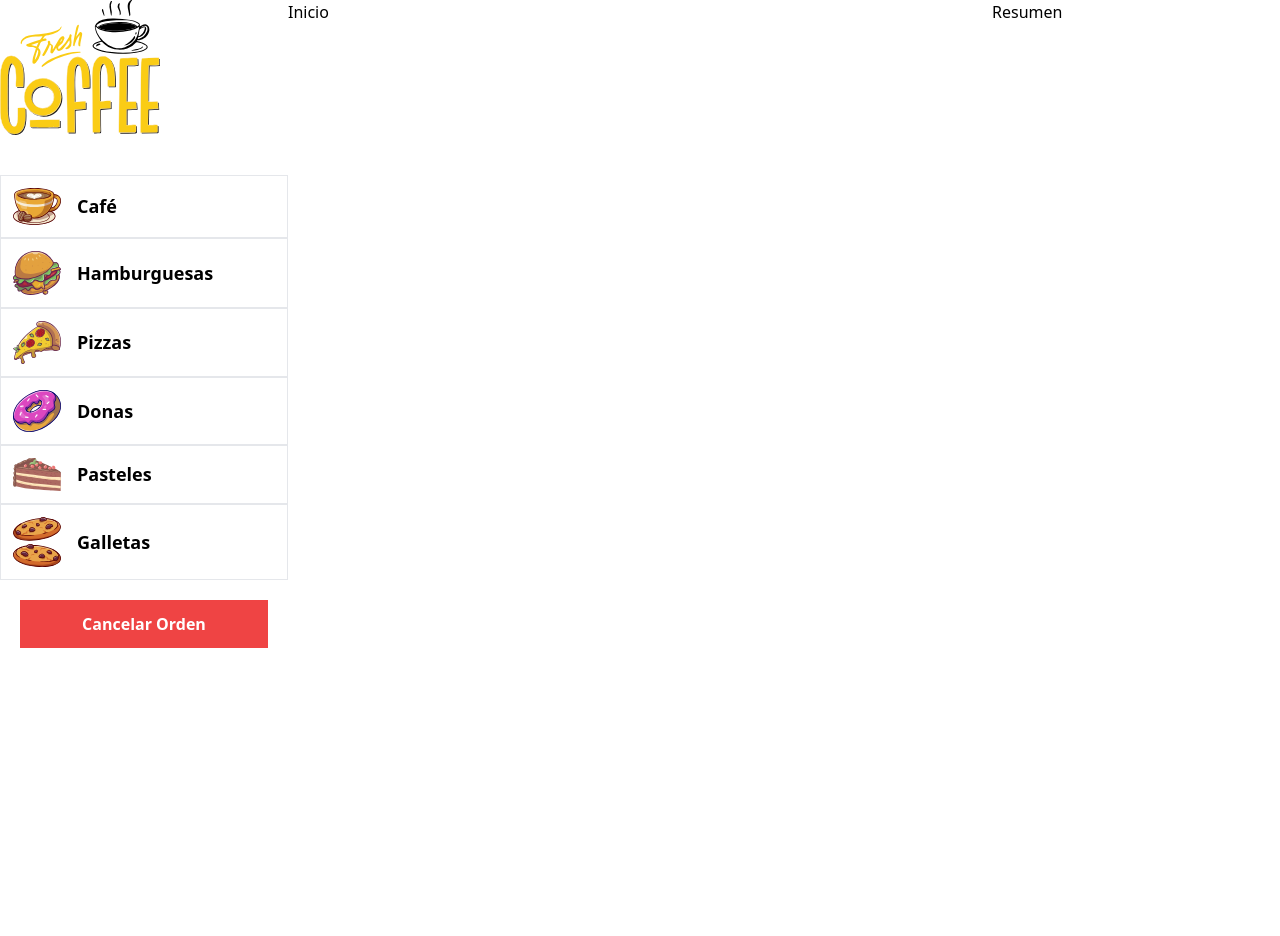
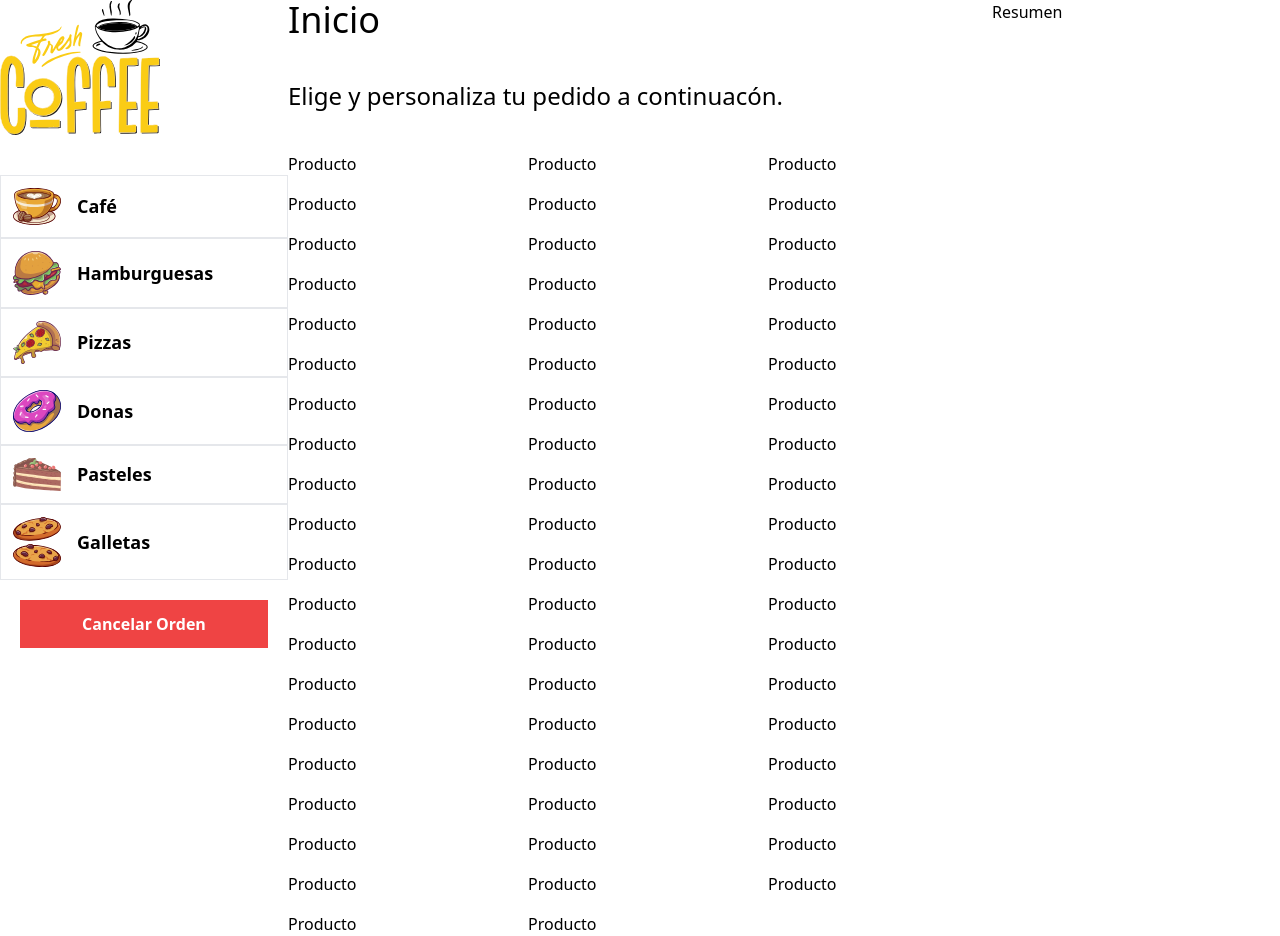
Before and after one commit to Soluciones-Digitales-de-TI/Frond-Newsstand, a React (Vite) app: page / in a window 1280 px wide. Before the commit the page ends 800 px from the top, so only its background shows below. Built offline with nearby package versions, Linux system fonts and the light colour scheme.

Commit message:
mostrando las componentes de productos usando props

```diff
--- /dev/null
+++ b/src/components/Producto.jsx
@@ -0,0 +1,10 @@
+
+
+export default function Producto({producto}) {
+
+    console.log(producto)
+
+  return (
+    <div>Producto</div>
+  )
+}
--- a/src/components/Sidebar.jsx
+++ b/src/components/Sidebar.jsx
@@ -15,6 +15,7 @@ export default function Sidebar() {
         <div className="mt-10">
             {categorias.map( categoria => (
                 <Categoria
+                key={categoria.id}
                     categoria={categoria}
                 />
             ))}
--- /dev/null
+++ b/src/data/productos.js
@@ -0,0 +1,419 @@
+const productos = [
+    {
+        nombre: "Café Caramel con Chocolate",
+        precio: 59.9,
+        imagen: "cafe_01",
+        categoria_id: 1,
+        id: 1
+      },
+      {
+        nombre: "Café Frio con Chocolate Grande",
+        precio: 49.9,
+        imagen: "cafe_02",
+        categoria_id: 1,
+        id: 2
+      },
+      {
+        nombre: "Latte Frio con Chocolate Grande",
+        precio: 54.9,
+        imagen: "cafe_03",
+        categoria_id: 1,
+        id: 3
+      },
+      {
+        nombre: "Latte Frio con Chocolate Grande",
+        precio: 54.9,
+        imagen: "cafe_04",
+        categoria_id: 1,
+        id: 4
+      },
+      {
+        nombre: "Malteada Fria con Chocolate Grande",
+        precio: 54.9,
+        imagen: "cafe_05",
+        categoria_id: 1,
+        id: 5
+      },
+      {
+        nombre: "Café Mocha Caliente Chico",
+        precio: 39.9,
+        imagen: "cafe_06",
+        categoria_id: 1,
+        id: 6
+      },
+      {
+        nombre: "Café Mocha Caliente Grande con Chocolate",
+        precio: 59.9,
+        imagen: "cafe_07",
+        categoria_id: 1,
+        id: 7
+      },
+      {
+        nombre: "Café Caliente Capuchino Grande",
+        precio: 59.9,
+        imagen: "cafe_08",
+        categoria_id: 1,
+        id: 8
+      },
+      {
+        nombre: "Café Mocha Caliente Mediano",
+        precio: 49.9,
+        imagen: "cafe_09",
+        categoria_id: 1,
+        id: 9
+      },
+      {
+        nombre: "Café Mocha Frio con Caramelo Mediano",
+        precio: 49.9,
+        imagen: "cafe_10",
+        categoria_id: 1,
+        id: 10
+      },
+      {
+        nombre: "Café Mocha Frio con Chocolate Mediano",
+        precio: 49.9,
+        imagen: "cafe_11",
+        categoria_id: 1,
+        id: 11
+      },
+      {
+        nombre: "Café Espresso",
+        precio: 29.9,
+        imagen: "cafe_12",
+        categoria_id: 1,
+        id: 12
+      },
+      {
+        nombre: "Café Capuchino Grande con Caramelo",
+        precio: 59.9,
+        imagen: "cafe_13",
+        categoria_id: 1,
+        id: 13
+      },
+      {
+        nombre: "Café Caramelo Grande",
+        precio: 59.9,
+        imagen: "cafe_14",
+        categoria_id: 1,
+        id: 14
+      },
+      {
+        nombre: "Paquete de 3 donas de Chocolate",
+        precio: 39.9,
+        imagen: "donas_01",
+        categoria_id: 4,
+        id: 15
+      },
+      {
+        nombre: "Paquete de 3 donas Glaseadas",
+        precio: 39.9,
+        imagen: "donas_02",
+        categoria_id: 4,
+        id: 16
+      },
+      {
+        nombre: "Dona de Fresa ",
+        precio: 19.9,
+        imagen: "donas_03",
+        categoria_id: 4,
+        id: 17
+      },
+      {
+        nombre: "Dona con Galleta de Chocolate ",
+        precio: 19.9,
+        imagen: "donas_04",
+        categoria_id: 4,
+        id: 18
+      },
+      {
+        nombre: "Dona glass con Chispas Sabor Fresa ",
+        precio: 19.9,
+        imagen: "donas_05",
+        categoria_id: 4,
+        id: 19
+      },
+      {
+        nombre: "Dona glass con Chocolate ",
+        precio: 19.9,
+        imagen: "donas_06",
+        categoria_id: 4,
+        id: 20
+      },
+      {
+        nombre: "Dona de Chocolate con MÁS Chocolate ",
+        precio: 19.9,
+        imagen: "donas_07",
+        categoria_id: 4,
+        id: 21
+      },
+      {
+        nombre: "Paquete de 3 donas de Chocolate ",
+        precio: 39.9,
+        imagen: "donas_08",
+        categoria_id: 4,
+        id: 22
+      },
+      {
+        nombre: "Paquete de 3 donas con Vainilla y Chocolate ",
+        precio: 39.9,
+        imagen: "donas_09",
+        categoria_id: 4,
+        id: 23
+      },
+      {
+        nombre: "Paquete de 6 Donas",
+        precio: 69.9,
+        imagen: "donas_10",
+        categoria_id: 4,
+        id: 24
+      },
+      {
+        nombre: "Paquete de 3 Variadas",
+        precio: 39.9,
+        imagen: "donas_11",
+        categoria_id: 4,
+        id: 25
+      },
+      {
+        nombre: "Dona Natural con Chocolate",
+        precio: 19.9,
+        imagen: "donas_12",
+        categoria_id: 4,
+        id: 26
+      },
+      {
+        nombre: "Paquete de 3 Donas de Chocolate con Chispas",
+        precio: 39.9,
+        imagen: "donas_13",
+        categoria_id: 4,
+        id: 27
+      },
+      {
+        nombre: "Dona Chocolate y Coco",
+        precio: 19.9,
+        imagen: "donas_14",
+        categoria_id: 4,
+        id: 28
+      },
+      {
+        nombre: "Paquete Galletas de Chocolate",
+        precio: 29.9,
+        imagen: "galletas_01",
+        categoria_id: 6,
+        id: 29
+      },
+      {
+        nombre: "Paquete Galletas de Chocolate y Avena",
+        precio: 39.9,
+        imagen: "galletas_02",
+        categoria_id: 6,
+        id: 30
+      },
+      {
+        nombre: "Paquete de Muffins de Vainilla",
+        precio: 39.9,
+        imagen: "galletas_03",
+        categoria_id: 6,
+        id: 31
+      },
+      {
+        nombre: "Paquete de 4 Galletas de Avena",
+        precio: 24.9,
+        imagen: "galletas_04",
+        categoria_id: 6,
+        id: 32
+      },
+      {
+        nombre: "Galletas de Mantequilla Variadas",
+        precio: 39.9,
+        imagen: "galletas_05",
+        categoria_id: 6,
+        id: 33
+      },
+      {
+        nombre: "Galletas de sabores frutales",
+        precio: 39.9,
+        imagen: "galletas_06",
+        categoria_id: 6,
+        id: 34
+      },
+      {
+        nombre: "Hamburguesa Sencilla",
+        precio: 59.9,
+        imagen: "hamburguesas_01",
+        categoria_id: 2,
+        id: 35
+      },
+      {
+        nombre: "Hamburguesa de Pollo",
+        precio: 59.9,
+        imagen: "hamburguesas_02",
+        categoria_id: 2,
+        id: 36
+      },
+      {
+        nombre: "Hamburguesa de Pollo y Chili",
+        precio: 59.9,
+        imagen: "hamburguesas_03",
+        categoria_id: 2,
+        id: 37
+      },
+      {
+        nombre: "Hamburguesa Queso y  Pepinos",
+        precio: 59.9,
+        imagen: "hamburguesas_04",
+        categoria_id: 2,
+        id: 38
+      },
+      {
+        nombre: "Hamburguesa Cuarto de Libra",
+        precio: 59.9,
+        imagen: "hamburguesas_05",
+        categoria_id: 2,
+        id: 39
+      },
+      {
+        nombre: "Hamburguesa Doble Queso",
+        precio: 69.9,
+        imagen: "hamburguesas_06",
+        categoria_id: 2,
+        id: 40
+      },
+      {
+        nombre: "Hot Dog Especial",
+        precio: 49.9,
+        imagen: "hamburguesas_07",
+        categoria_id: 2,
+        id: 41
+      },
+      {
+        nombre: "Paquete 2 Hot Dogs",
+        precio: 69.9,
+        imagen: "hamburguesas_08",
+        categoria_id: 2,
+        id: 42
+      },
+      {
+        nombre: "4 Rebanadas de Pay de Queso",
+        precio: 69.9,
+        imagen: "pastel_01",
+        categoria_id: 5,
+        id: 43
+      },
+      {
+        nombre: "Waffle Especial",
+        precio: 49.9,
+        imagen: "pastel_02",
+        categoria_id: 5,
+        id: 44
+      },
+      {
+        nombre: "Croissants De la casa",
+        precio: 39.9,
+        imagen: "pastel_03",
+        categoria_id: 5,
+        id: 45
+      },
+      {
+        nombre: "Pay de Queso",
+        precio: 19.9,
+        imagen: "pastel_04",
+        categoria_id: 5,
+        id: 46
+      },
+      {
+        nombre: "Pastel de Chocolate",
+        precio: 29.9,
+        imagen: "pastel_05",
+        categoria_id: 5,
+        id: 47
+      },
+      {
+        nombre: "Rebanada Pastel de Chocolate",
+        precio: 29.9,
+        imagen: "pastel_06",
+        categoria_id: 5,
+        id: 48
+      },
+      {
+        nombre: "Pizza Spicy con Doble Queso",
+        precio: 69.9,
+        imagen: "pizzas_01",
+        categoria_id: 3,
+        id: 49
+      },
+      {
+        nombre: "Pizza Jamón y Queso",
+        precio: 69.9,
+        imagen: "pizzas_02",
+        categoria_id: 3,
+        id: 50
+      },
+      {
+        nombre: "Pizza Doble Queso",
+        precio: 69.9,
+        imagen: "pizzas_03",
+        categoria_id: 3,
+        id: 51
+      },
+      {
+        nombre: "Pizza Especial de la Casa",
+        precio: 69.9,
+        imagen: "pizzas_04",
+        categoria_id: 3,
+        id: 52
+      },
+      {
+        nombre: "Pizza Chorizo",
+        precio: 69.9,
+        imagen: "pizzas_05",
+        categoria_id: 3,
+        id: 53
+      },
+      {
+        nombre: "Pizza Hawaiana",
+        precio: 69.9,
+        imagen: "pizzas_06",
+        categoria_id: 3,
+        id: 54
+      },
+      {
+        nombre: "Pizza Tocino",
+        precio: 69.9,
+        imagen: "pizzas_07",
+        categoria_id: 3,
+        id: 55
+      },
+      {
+        nombre: "Pizza Vegetales y Queso",
+        precio: 69.9,
+        imagen: "pizzas_08",
+        categoria_id: 3,
+        id: 56
+      },
+      {
+        nombre: "Pizza Pepperoni y Queso",
+        precio: 69.9,
+        imagen: "pizzas_09",
+        categoria_id: 3,
+        id: 57
+      },
+      {
+        nombre: "Pizza Aceitunas y Queso",
+        precio: 69.9,
+        imagen: "pizzas_10",
+        categoria_id: 3,
+        id: 58
+      },
+      {
+        nombre: "Pizza Queso, Jamón y Champiñones",
+        precio: 69.9,
+        imagen: "pizzas_11",
+        categoria_id: 3,
+        id: 59
+      }
+]
+
+export {
+    productos
+}
--- a/src/views/Inicio.jsx
+++ b/src/views/Inicio.jsx
@@ -1,6 +1,24 @@
+import { productos } from "../data/productos"
+import Producto from "../components/Producto"
 
 export default function Inicio() {
+
+  console.log(productos)
   return (
-    <div>Inicio</div>
+    <>
+      <h1 className="text-4xl from-black">Inicio</h1>
+      <p className="text-2xl my-10">
+        Elige y personaliza tu pedido a continuacón.
+      </p>
+
+      <div className="grid gap-4 grid-cols-1 md:grid-cols-2 xl:grid-cols-3">
+        {productos.map(producto => (
+            <Producto
+              key={producto.imagen}
+              producto={producto}
+            />
+        ) )}
+      </div>
+    </>
   )
 }
```
